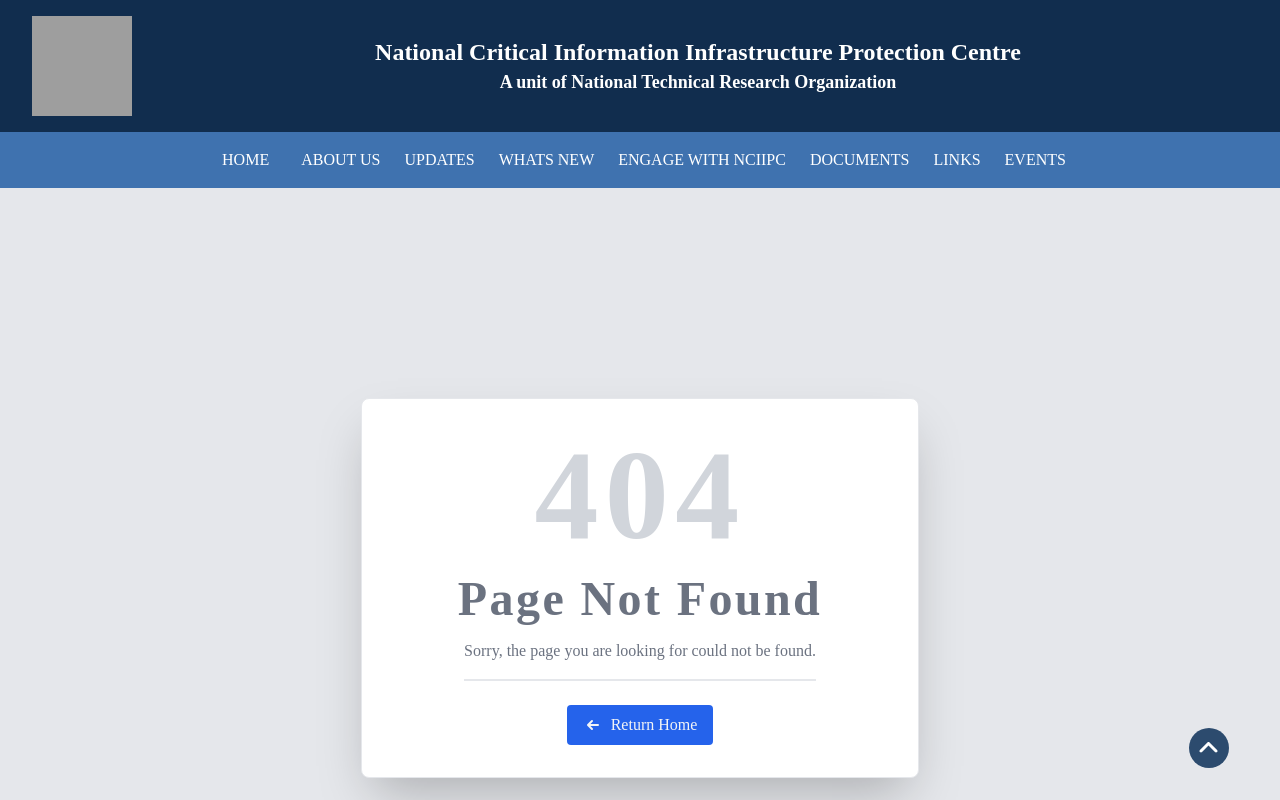
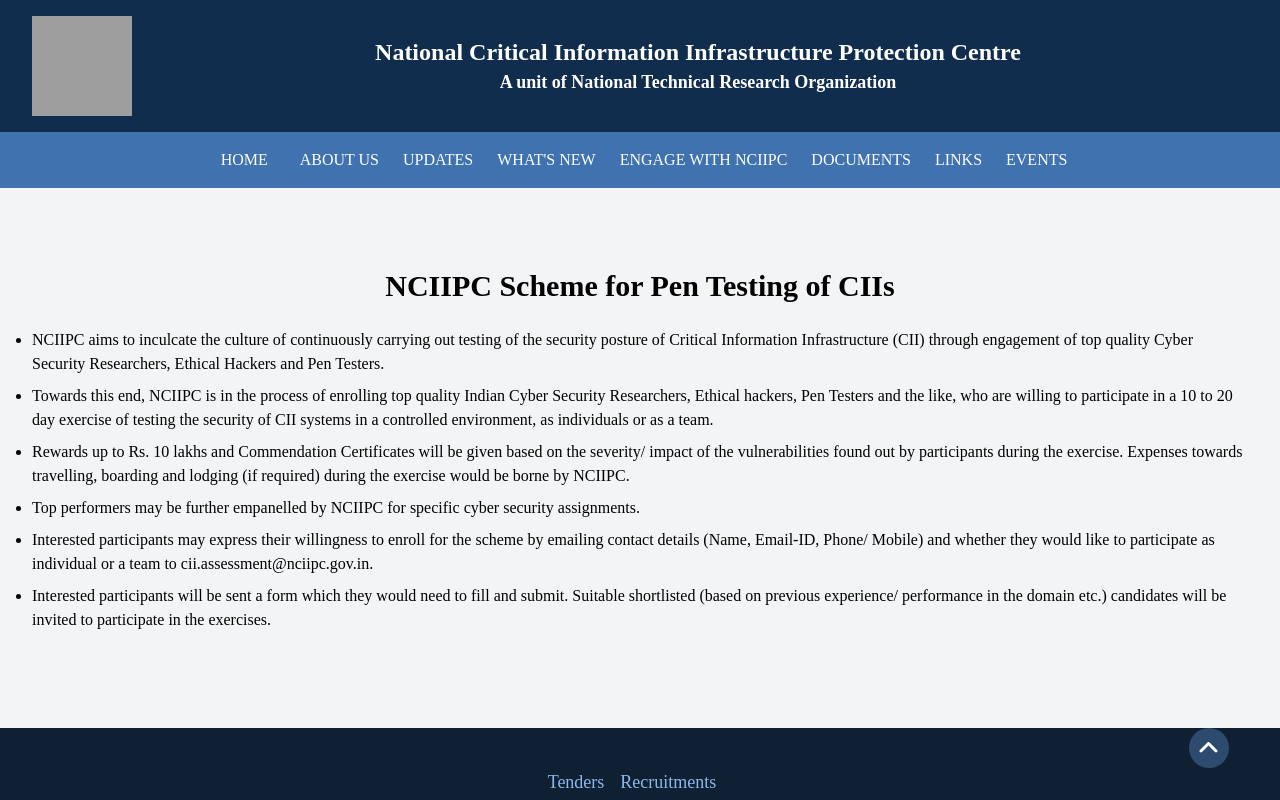
Before and after one commit to Anasdevs/NCIIPC, a React (Vite) app: page /pentesting-scheme-cii in a window 1280 px wide. Shown: the top 800 px of the page. Built offline with nearby package versions, Linux system fonts and the light colour scheme; grey boxes are pictures that could not be loaded.

Commit message:
add: pentesting scheme page

```diff
--- a/src/App.jsx
+++ b/src/App.jsx
@@ -19,6 +19,7 @@
 import Pentathon from './Components/InternalPages/Pentathon';
 import Crowdsourcing from './Components/InternalPages/Crowdsourcing';
 import SIH from './Components/InternalPages/SIH';
+import PentestingScheme from './Components/InternalPages/PentestingScheme';
 import { FontAwesomeIcon } from '@fortawesome/react-fontawesome';
 import { faAngleUp } from '@fortawesome/free-solid-svg-icons';
 import useScrollToTop from './Components/useScrollToTop';
@@ -102,6 +103,7 @@
           <Route path="/crowdsourcing" element={<Crowdsourcing />} />
           <Route path="/sih" element={<SIH />} />
           <Route path="/forms" element={<Forms/>}/>
+          <Route path="/pentesting-scheme-cii" element={<PentestingScheme/>}/>
           <Route path="*" element={<Error />} />
         </Routes>
       </Layout>
--- a/src/Components/InternalPages/EngageWithUs.jsx
+++ b/src/Components/InternalPages/EngageWithUs.jsx
@@ -1,4 +1,6 @@
 import React from 'react';
+import { FontAwesomeIcon } from '@fortawesome/react-fontawesome';
+import { faExternalLinkAlt } from '@fortawesome/free-solid-svg-icons';
 
 
 const EngageWithUs = () => {
@@ -8,7 +10,7 @@
       <h2 className="text-2xl md:text-3xl font-bold mb-6 text-center md:mt-4 mt-1">Engage With Us</h2>
 
       <section className="mb-6">
-        <h3 className="text-xl font-semibold mb-2">NCIIPC Scheme for Pen Testing of CIIs</h3>
+        <h3 className="text-xl font-semibold mb-2"> <a href="/pentesting-scheme-cii" className='text-blue-600'> NCIIPC Scheme for Pen Testing of CIIs  <FontAwesomeIcon icon={faExternalLinkAlt} className="ml-2" /> </a> </h3>
         <p className="mb-2">
           Pen Testers, Cyber Security Researchers and Ethical Hackers looking for challenging assignments and willing to contribute to national security may enroll for NCIIPC Scheme for Pen Testing of CIIs and win rewards up to Rs. 10 Lakhs.
         </p>
--- a/src/Components/InternalPages/Internship.jsx
+++ b/src/Components/InternalPages/Internship.jsx
@@ -58,7 +58,7 @@
 
       <div className="mb-8">
         <h2 className="text-xl font-semibold mb-4" id='objective'>Objective</h2>
-        <ul className="list-disc list-inside mb-4 ml-4">
+        <ul className="list-disc list-outside mb-4 ml-4">
           <li>Provide opportunities to young, well-qualified students and pass outs to contribute in cutting-edge technological and interdisciplinary study, through hands-on projects on issues of CII Security.</li>
           <li>Creating an ecosystem of young cybersecurity professionals with exposure to realistic CII security challenges.</li>
           <li>Encouraging innovation and fresh perspectives into solving cybersecurity’s complex and pressing challenges.</li>
@@ -91,7 +91,7 @@
 
       <div className="mb-8">
         <h2 className="text-xl font-semibold mb-4" id='discipline'>Discipline:</h2>
-        <ul className=" list-decimal list-inside mb-4 ml-4">
+        <ul className=" list-decimal list-outside mb-4 ml-8">
           <li>Computer Science & Application</li>
           <li>Information Technology</li>
           <li>Data Science & AI/ML</li>
@@ -115,7 +115,7 @@
 
         <div className="mb-8">
           <h2 className="text-xl font-semibold mb-4 section" id='stipend'>Stipend (Program Enrolled or Completed):</h2>
-          <ul className="list-disc list-inside mb-4 ml-4">
+          <ul className="list-disc list-outside mb-4 ml-4">
             <li>Undergraduate: Rs. 30,000/month</li>
             <li>Graduate: Rs. 40,000/month</li>
           </ul>
@@ -134,7 +134,7 @@
 
         <div className="mb-8">
           <h2 className="text-xl font-semibold mb-4 section" id='requirements'>Requirements (To be emailed):</h2>
-          <ul className="list-disc list-inside mb-4 ml-4">
+          <ul className="list-disc list-outside mb-4 ml-4">
             <li>Copy of Govt issued ID card</li>
             <li>NoC from College/ Institution (To be submitted on selection, prior to joining) (Click here for NOC Format)</li>
             <li>02-page CV</li>
@@ -161,7 +161,7 @@
         <div className="mb-8">
           <h2 className="text-xl font-semibold mb-4 section" id='selection-criteria'>Selection Criteria and Process:</h2>
           <p className="mb-4">Internship Screening Committee will screen candidates based on his/her Domain knowledge, Qualification/Scores in Exams, Synopsis, Resume, Certifications, Technical Achievements, Publications and Communication skills.</p>
-          <ol className="list-decimal list-inside mb-4 ml-4">
+          <ol className="list-decimal list-outside mb-4 ml-4">
             <li>2 stage assessment process.</li>
             <li>First, a shortlisting based on criteria specified above.</li>
             <li>An Interview list will be published on the website. (Date and Time will be intimated)</li>
@@ -173,7 +173,7 @@
 
         <div className="mb-8">
           <h2 className="text-xl font-semibold mb-4">Deliverables:</h2>
-          <ul className="list-disc list-inside mb-4 ml-4">
+          <ul className="list-disc list-outside mb-4 ml-4">
             <li>Cyber security related Software Prototype/App/Database/Model developed during internship period with detailed documentation</li>
             <li>Field Visits/Ground findings based impact research with high quality original report</li>
             <li>Analysis Brief/Research Paper</li>
--- /dev/null
+++ b/src/Components/InternalPages/PentestingScheme.jsx
@@ -0,0 +1,33 @@
+import React from 'react';
+
+const Crowdsourcing = () => {
+  return (
+    <div>
+    <div className="container mx-auto px-8 py-12">
+      <h1 className="text-2xl md:text-3xl font-bold mb-6 text-center md:mt-8 mt-1">NCIIPC Scheme for Pen Testing of CIIs</h1>
+      <ol className=" list-disc list-outside mb-4">
+  <li className="mb-2">
+    NCIIPC aims to inculcate the culture of continuously carrying out testing of the security posture of Critical Information Infrastructure (CII) through engagement of top quality Cyber Security Researchers, Ethical Hackers and Pen Testers.
+  </li>
+  <li className="mb-2">
+    Towards this end, NCIIPC is in the process of enrolling top quality Indian Cyber Security Researchers, Ethical hackers, Pen Testers and the like, who are willing to participate in a 10 to 20 day exercise of testing the security of CII systems in a controlled environment, as individuals or as a team.
+  </li>
+  <li className="mb-2">
+    Rewards up to Rs. 10 lakhs and Commendation Certificates will be given based on the severity/ impact of the vulnerabilities found out by participants during the exercise. Expenses towards travelling, boarding and lodging (if required) during the exercise would be borne by NCIIPC.
+  </li>
+  <li className="mb-2">
+    Top performers may be further empanelled by NCIIPC for specific cyber security assignments.
+  </li>
+  <li className="mb-2">
+    Interested participants may express their willingness to enroll for the scheme by emailing contact details (Name, Email-ID, Phone/ Mobile) and whether they would like to participate as individual or a team to cii.assessment@nciipc.gov.in.
+  </li>
+  <li>
+    Interested participants will be sent a form which they would need to fill and submit. Suitable shortlisted (based on previous experience/ performance in the domain etc.) candidates will be invited to participate in the exercises.
+  </li>
+</ol>
+    </div>
+    </div>
+  );
+};
+
+export default Crowdsourcing;
--- a/src/Components/Navbar.jsx
+++ b/src/Components/Navbar.jsx
@@ -78,7 +78,7 @@
             UPDATES
           </Link>
           <Link smooth to="/#trending" className="py-2 sm:py-0 sm:mx-2 text-md cursor-pointer">
-            WHATS NEW
+            WHAT'S NEW
           </Link>
           <Link smooth to="/engage" className="py-2 sm:py-0 sm:mx-2 text-md cursor-pointer">
             ENGAGE WITH NCIIPC
@@ -117,7 +117,7 @@
             </Link>
             <hr className="w-full h-[2px] bg-gray-200 border-0"/>
             <Link smooth to="/#trending" className="text-md cursor-pointer" onClick={toggleMenu}>
-              WHATS NEW
+              WHAT'S NEW
             </Link>
             <hr className="w-full h-[2px] bg-gray-200 border-0"/>
             <Link smooth to="/engage" className="text-md cursor-pointer" onClick={toggleMenu}>
```
